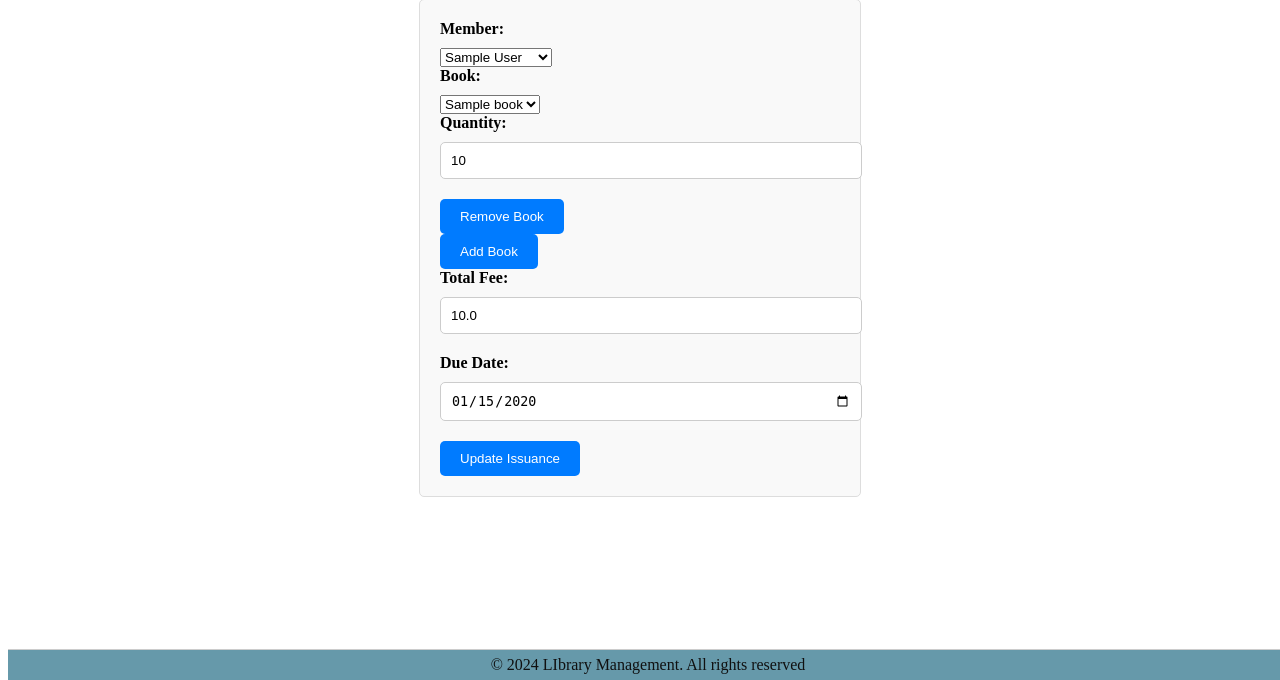
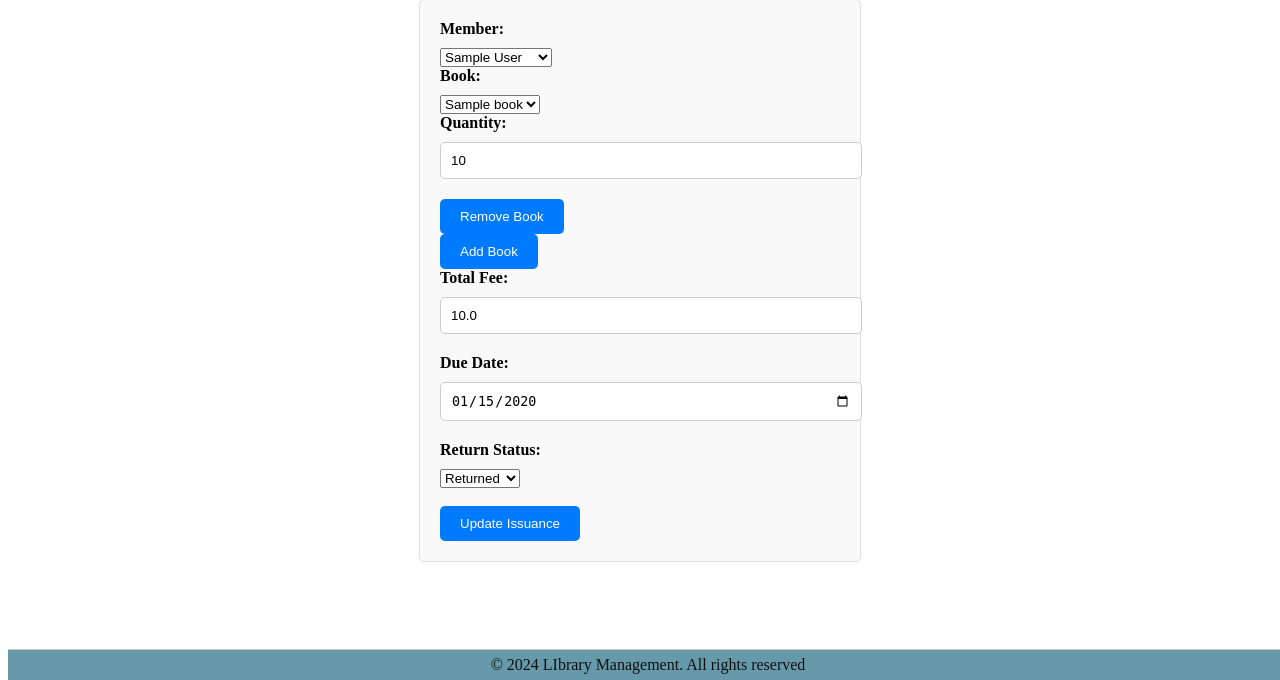
Before and after one commit to MercyNJ/Library-Management-Web_App, a Flask app: page /update_issuance_form/1 in a window 1280 px wide. Shown: the part 120-800 px from the top of the page. Run offline with Flask 3, Linux system fonts and the light colour scheme; a user stored in the database is signed in; tables that the repository leaves empty hold one stand-in row (values such as "Sample post").

```diff
--- a/issuance/issuance_views.py
+++ b/issuance/issuance_views.py
@@ -14,7 +14,7 @@ from . import issuance_bp
 
 
 def check_status():
-    """Checks the status of an issuance."""
+    """Checks the status of an issuance & calculate late fee"""
     try:
         all_issuances = storage.all(Issuance).values()
         current_date = date.today()
@@ -22,9 +22,11 @@ def check_status():
             if issuance.return_status != "returned" \
                     and issuance.due_date < current_date:
                 issuance.return_status = "overdue"
+                issuance.calculate_total_fee()
                 issuance.save()
             elif issuance.return_status != "returned":
                 issuance.return_status = "borrowed"
+                issuance.calculate_total_fee()
                 issuance.save()
     except Exception as e:
         return "Error: {}" .format(str(e))
@@ -142,6 +144,7 @@ def update_issuance_form(issuance_id):
         if request.method == 'POST':
             if issuance:
                 # Retrieve updated values from the form
+                return_status = request.form.get('return_status')
                 member_id = int(request.form.get('member'))
                 book_ids = request.form.getlist('book')
                 orders = request.form.getlist('quantity')
@@ -161,6 +164,7 @@ def update_issuance_form(issuance_id):
                         return "Book not found"
 
                 # Update issuance details
+                issuance.return_status = return_status
                 issuance.member_id = member.id
                 issuance.books = [models.storage.get(Books, int(book_id)) for book_id in book_ids]
                 issuance.contact_number = member.contact
@@ -187,6 +191,14 @@ def update_issuance_form(issuance_id):
 
                         book.reduce_stock(quantity_difference)
                         models.storage.save()
+
+                # Update current stock after a book return
+                if issuance.return_status == "returned":
+                    for book_id, order in zip(book_ids, orders):
+                        book = models.storage.get(Books, int(book_id))
+                        if book:
+                            book.current_stock += int(order)
+                            models.storage.save()
 
                 return redirect(url_for('issuance.view_issuances'))
             else:
--- a/templates/open_issuances.html
+++ b/templates/open_issuances.html
@@ -46,8 +46,6 @@
                     <th>Member Name</th>
                     <th>Date</th>
                     <th>Total Fee</th>
-                    <th>Actions</th>
-                    <th>Delete</th>
                 </tr>
             </thead>
             <tbody>
@@ -63,9 +61,9 @@
                     </tr>
                 {% endfor %}
             </tbody>
-        </table>
+	</table><br><br>
         <div class="totalFee">
-            <div>TOTAL OUTSTANDING FEE: {{ total_fee }}</div>
+            <div>TOTAL OUTSTANDING FEE: {{  outstanding_fee }}</div>
         </div>
     </div>
     <footer>
--- a/templates/update_issuance_form.html
+++ b/templates/update_issuance_form.html
@@ -75,6 +75,13 @@
         <label for="due_date">Due Date:</label>
         <input type="date" name="due_date" value="{{ issuance.due_date }}">
 
+	<label for="return_status">Return Status:</label>
+        <select name="return_status" required>
+            <option value="borrowed" {% if issuance.return_status == "borrowed" %}selected{% endif %}>Borrowed</option>
+            <option value="returned" {% if issuance.return_status == "returned" %}selected{% endif %}>Returned</option>
+            <option value="overdue" {% if issuance.return_status == "overdue" %}selected{% endif %}>Overdue</option>
+	</select><br><br>
+
         <button type="submit">Update Issuance</button>
     </form>
 
```
